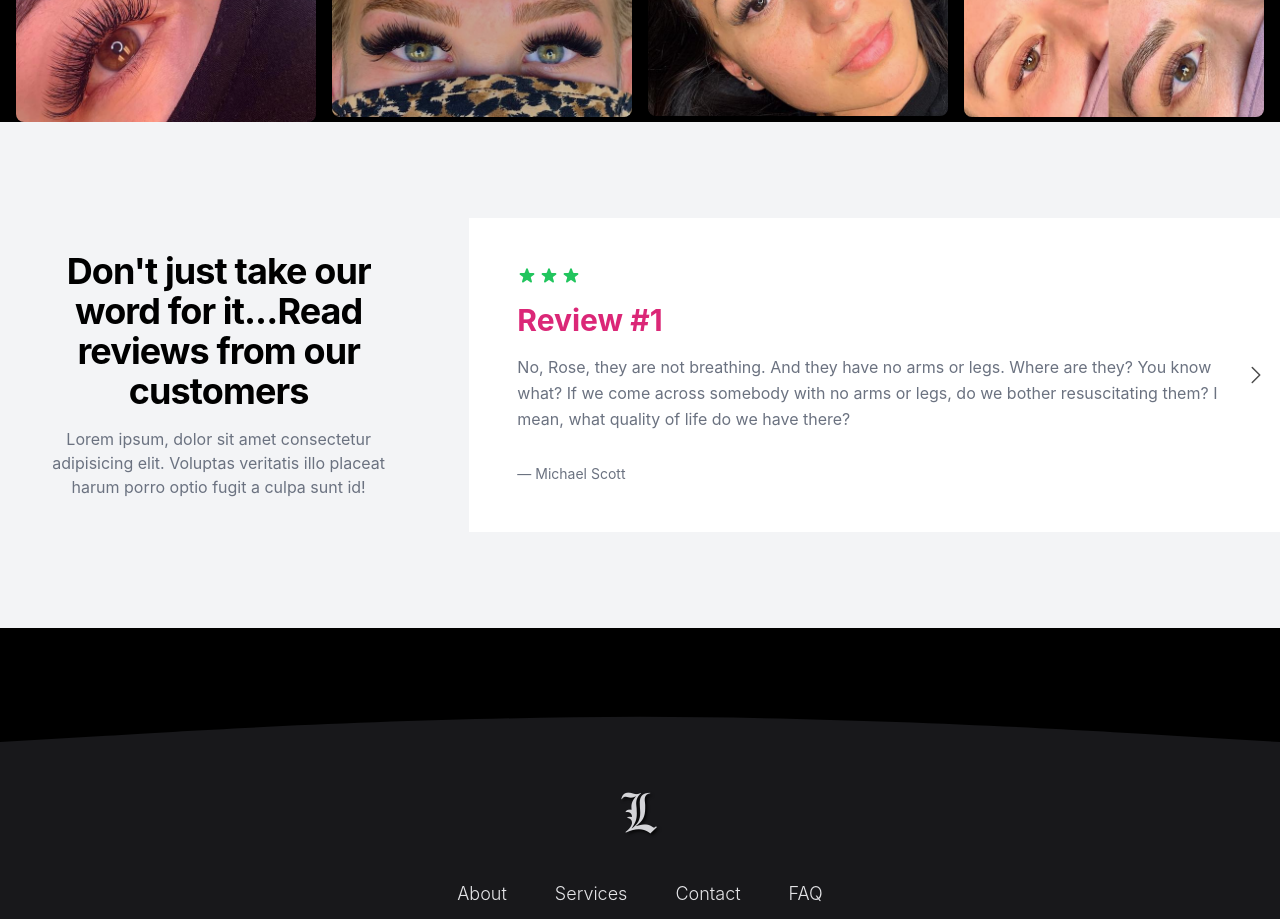
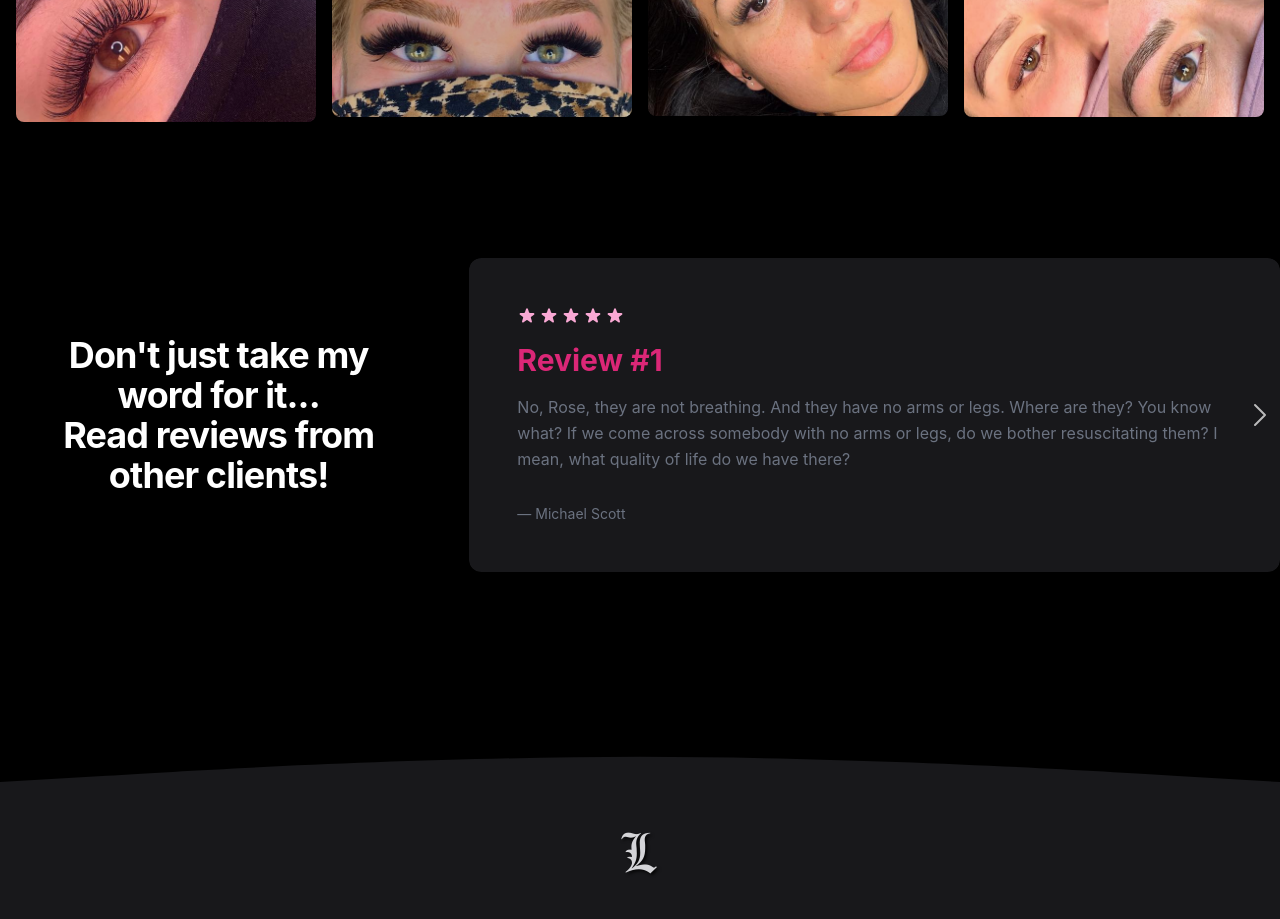
Before and after one commit to dustinapodaca/lashedink, a React (Vite) app: page / in a window 1280 px wide. Shown: the part 1840-2759 px from the top of the page. Built offline with nearby package versions, Linux system fonts and the light colour scheme.

Commit message:
review detail

```diff
--- a/src/Components/ReviewViewer/index.tsx
+++ b/src/Components/ReviewViewer/index.tsx
@@ -8,7 +8,7 @@ const reviews = [
     text: "Review #1",
     content:
       "No, Rose, they are not breathing. And they have no arms or legs. Where are they? You know what? If we come across somebody with no arms or legs, do we bother resuscitating them? I mean, what quality of life do we have there?",
-    rating: 3,
+    rating: 5,
   },
   {
     id: 1,
@@ -22,7 +22,7 @@ const reviews = [
     text: "Review #3",
     content:
       "No, Rose, they are not breathing. And they have no arms or legs. Where are they? You know what? If we come across somebody with no arms or legs, do we bother resuscitating them? I mean, what quality of life do we have there?",
-    rating: 4,
+    rating: 5,
   },
 ];
 
@@ -44,9 +44,9 @@ type ReviewProps = {
 
 const Review = ({ review, isActive }: ReviewProps) => (
   <div className={`min-w-full ${isActive ? "active" : ""}`}>
-    <blockquote className="flex h-full flex-col justify-between bg-white p-12">
+    <blockquote className="flex h-full flex-col justify-between bg-zinc-900 rounded-xl p-12">
       <div>
-        <div className="flex gap-0.5 text-green-500">
+        <div className="flex gap-0.5 text-pink-300">
           {[...Array(review.rating)].map((_, i) => (
             <MySVGComponent key={i} />
           ))}
@@ -86,8 +86,13 @@ const ReviewCarousel = ({ reviews }: CarouselProps) => {
     <MotionConfig transition={{ duration: 0.7, ease: [0.32, 0.72, 0, 1] }}>
       <div className="h-full bg-black">
         <div className="mx-auto flex h-full max-w-7xl flex-col justify-center rounded-xl">
-          <div className="relative overflow-hidden">
-            <motion.div animate={{ x: `-${index * 100}%` }} className="flex">
+          <div className="relative overflow-hidden rounded-xl">
+            <motion.div
+              initial={{ x: 0, opacity: 0 }}
+              animate={{ x: `-${index * 100}%`, opacity: 1 }}
+              exit={{ opacity: 0, pointerEvents: "none" }}
+              className="flex"
+            >
               {reviews.map((review) => (
                 <Review
                   key={review.id}
@@ -103,10 +108,10 @@ const ReviewCarousel = ({ reviews }: CarouselProps) => {
                   animate={{ opacity: 0.7 }}
                   exit={{ opacity: 0, pointerEvents: "none" }}
                   whileHover={{ opacity: 1 }}
-                  className="absolute left-2 top-1/2 -mt-4 flex h-8 w-8 items-center justify-center rounded-full bg-white focus:outline-none"
+                  className="absolute left-1 top-1/2 -mt-4 flex h-8 w-8 items-center justify-center rounded-full opacity-0 focus:outline-none"
                   onClick={() => setIndex(index - 1)}
                 >
-                  <ChevronLeftIcon className="h-6 w-6" />
+                  <ChevronLeftIcon className="h-8 w-8 text-white" />
                 </motion.button>
               )}
             </AnimatePresence>
@@ -118,10 +123,10 @@ const ReviewCarousel = ({ reviews }: CarouselProps) => {
                   animate={{ opacity: 0.7 }}
                   exit={{ opacity: 0, pointerEvents: "none" }}
                   whileHover={{ opacity: 1 }}
-                  className="absolute right-2 top-1/2 -mt-4 flex h-8 w-8 items-center justify-center rounded-full bg-white focus:outline-none"
+                  className="absolute right-1 top-1/2 -mt-4 flex h-8 w-8 items-center justify-center rounded-full opacity-0 focus:outline-none"
                   onClick={() => setIndex(index + 1)}
                 >
-                  <ChevronRightIcon className="h-6 w-6" />
+                  <ChevronRightIcon className="h-8 w-8 text-white" />
                 </motion.button>
               )}
             </AnimatePresence>
@@ -134,20 +139,20 @@ const ReviewCarousel = ({ reviews }: CarouselProps) => {
 
 const ReviewViewer = () => {
   return (
-    <section className="bg-gray-100">
+    <section className="bg-black mt-10">
       <div className="mx-auto max-w-[1340px] px-4 py-16 sm:px-6 sm:py-24 lg:me-0 lg:pe-0 lg:ps-8">
         <div className="grid grid-cols-1 gap-y-8 lg:grid-cols-3 lg:items-center lg:gap-x-16">
-          <div className="max-w-xl text-center ltr:sm:text-left rtl:sm:text-right">
+          <div className="text-white max-w-xl text-center ltr:sm:text-left rtl:sm:text-right">
             <h2 className="text-3xl font-bold tracking-tight sm:text-4xl">
-              Don't just take our word for it...
+              Don't just take my word for it... <br />
               <br className="hidden sm:block lg:hidden" />
-              Read reviews from our customers
+              <span> </span>Read reviews from other clients!
             </h2>
 
-            <p className="mt-4 text-gray-500">
+            {/* <p className="mt-4 text-gray-500">
               Lorem ipsum, dolor sit amet consectetur adipisicing elit. Voluptas
               veritatis illo placeat harum porro optio fugit a culpa sunt id!
-            </p>
+            </p> */}
           </div>
 
           <div className="lg:col-span-2 lg:mx-0">
```
